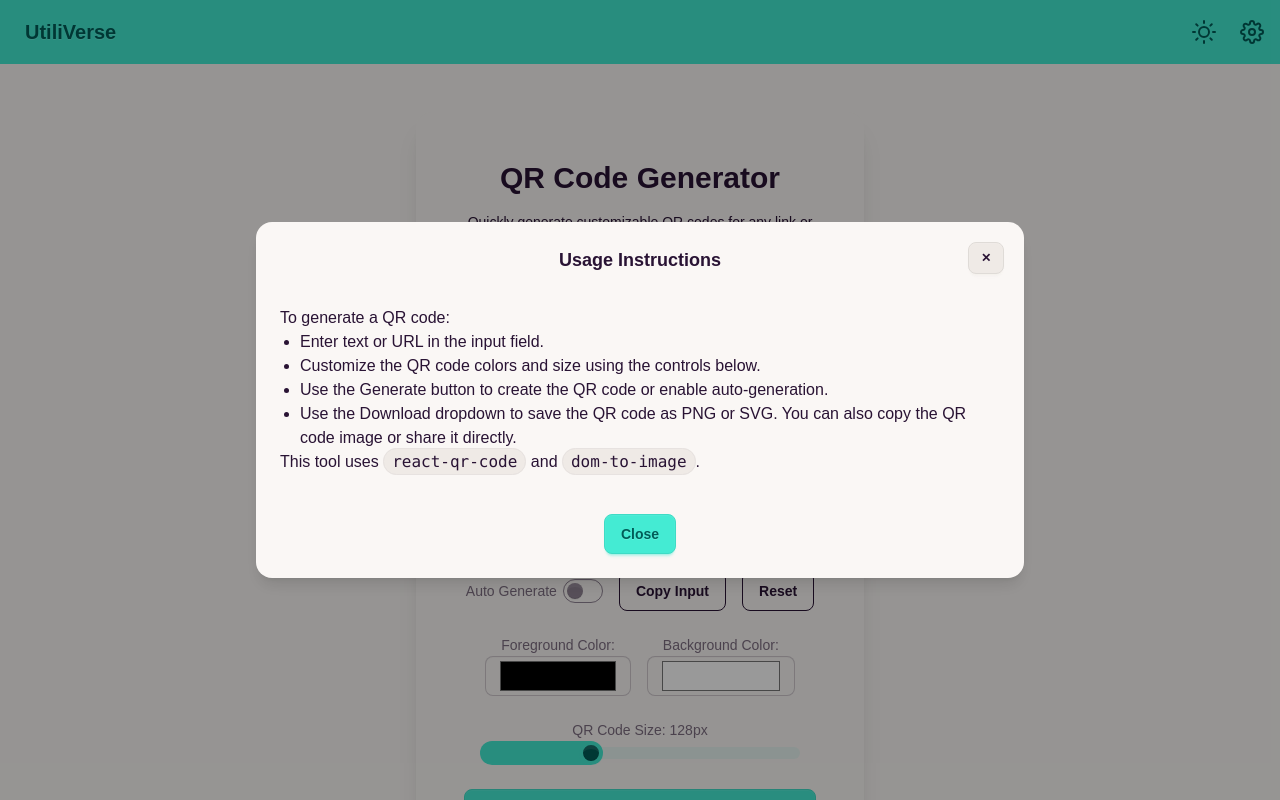
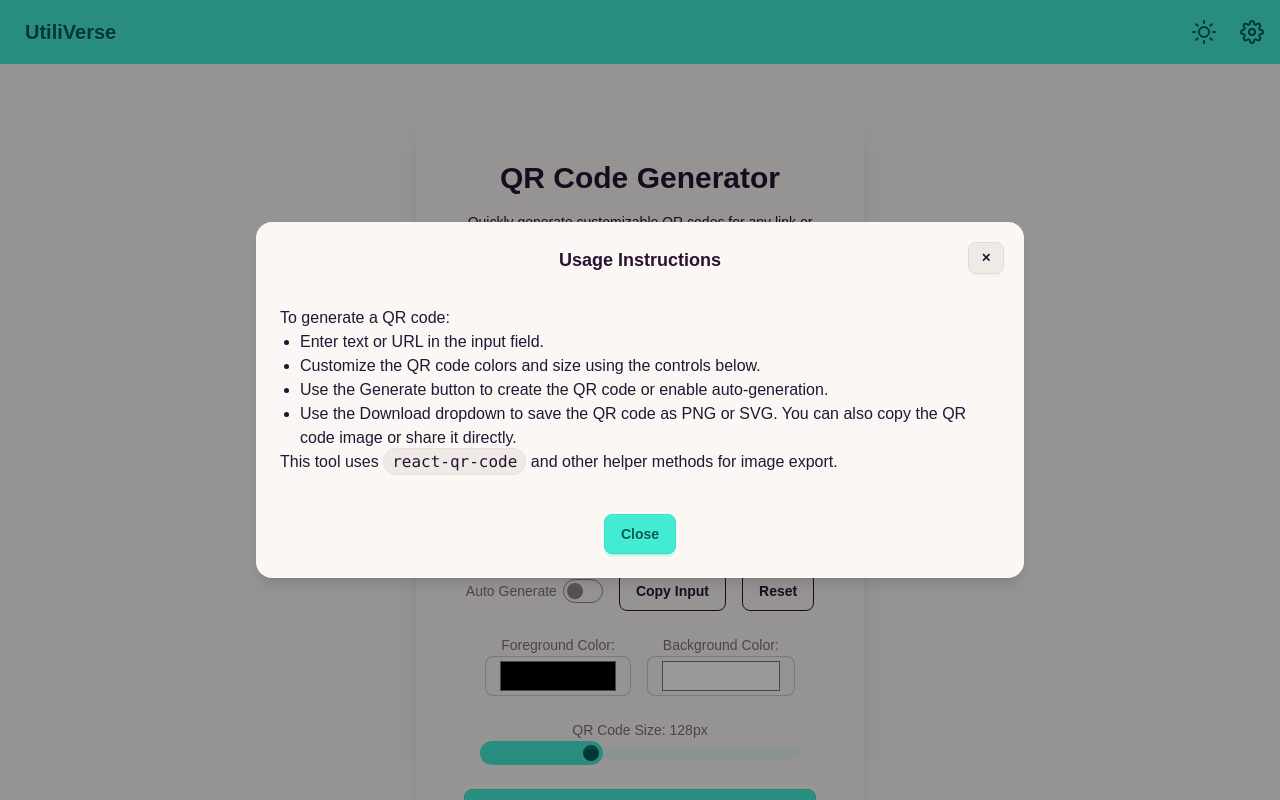
Before and after one commit to Exonymos/utiliverse, a Next.js app: page /tools/qr-code-generator in a window 1280 px wide. Both pictures are taken after a click on the button "How to Use". Shown: the top 800 px of the page. Built offline with nearby package versions, Linux system fonts and the light colour scheme.

Commit message:
Add ToolPageLayout component and refactor Tool Pages to use it

```diff
--- a/src/app/tools/age-calculator/page.jsx
+++ b/src/app/tools/age-calculator/page.jsx
@@ -4,12 +4,10 @@ import React, { useState } from "react";
 import { FiCheck } from "react-icons/fi";
 import { motion } from "framer-motion";
 import useLocalStorage from "../../../hooks/useLocalStorage";
-import UsageModal from "../../../components/UsageModal";
 import toolsData from "../../../data/tools.json";
-import ToolInfo from "../../../components/ToolInfo";
+import ToolPageLayout from "../../../components/ToolPageLayout";
 
 export default function AgeCalculatorPage() {
-  // State hooks for managing input and results
   const [birthDate, setBirthDate] = useLocalStorage(
     "tool_age_calculator_input",
     ""
@@ -20,10 +18,9 @@ export default function AgeCalculatorPage() {
   const [futureDate, setFutureDate] = useState("");
   const [futureAge, setFutureAge] = useState(null);
   const [zodiacSign, setZodiacSign] = useState("");
-  const [usageModalOpen, setUsageModalOpen] = useState(false);
+  const [isUsageModalOpen, setIsUsageModalOpen] = useState(false);
   const tool = toolsData.find((t) => t.id === "age-calculator");
 
-  // Function to calculate age based on birth date
   const calculateAge = () => {
     if (!birthDate) return;
     const birth = new Date(birthDate);
@@ -42,12 +39,10 @@ export default function AgeCalculatorPage() {
     }
     setAgeResult({ years, months, days });
 
-    // Calculate total days lived
     const diffMs = now - birth;
     const diffDays = Math.floor(diffMs / (1000 * 60 * 60 * 24));
     setTotalDays(diffDays);
 
-    // Calculate days until next birthday
     let nextBday = new Date(
       now.getFullYear(),
       birth.getMonth(),
@@ -64,11 +59,9 @@ export default function AgeCalculatorPage() {
     const diffBirthdayDays = Math.ceil(diffBirthdayMs / (1000 * 60 * 60 * 24));
     setNextBirthday(diffBirthdayDays);
 
-    // Determine zodiac sign
     setZodiacSign(getZodiacSign(birth));
   };
 
-  // Function to calculate age on a future date
   const calculateFutureAge = () => {
     if (!birthDate || !futureDate) return;
     const birth = new Date(birthDate);
@@ -88,7 +81,6 @@ export default function AgeCalculatorPage() {
     setFutureAge({ years, months, days });
   };
 
-  // Function to get zodiac sign based on birth date
   const getZodiacSign = (date) => {
     const day = date.getDate();
     const month = date.getMonth() + 1;
@@ -118,7 +110,6 @@ export default function AgeCalculatorPage() {
     return "";
   };
 
-  // Function to reset all input fields and results
   const resetFields = () => {
     setBirthDate("");
     setAgeResult(null);
@@ -129,7 +120,6 @@ export default function AgeCalculatorPage() {
     setFutureAge(null);
   };
 
-  // Funtion to provide a fun future prediction
   const futurePrediction = () => {
     if (!birthDate) return "";
     const birth = new Date(birthDate);
@@ -140,7 +130,6 @@ export default function AgeCalculatorPage() {
     return `In ≈10 years, you will have lived ${diffDays.toLocaleString()} days.`;
   };
 
-  // Usage instructions for the tool
   const usageInstructions = (
     <div>
       <p>To calculate your age:</p>
@@ -162,13 +151,13 @@ export default function AgeCalculatorPage() {
   );
 
   return (
-    <div className="container mx-auto my-8">
-      <div className="flex justify-center">
-        <div className="w-full max-w-md">
-          <ToolInfo tool={tool} onHowToUse={() => setUsageModalOpen(true)} />
-          <div className="card bg-base-100 shadow-xl p-6">
-            <div className="card-body text-center">
-              {/* Birth date input */}
+    <ToolPageLayout
+      tool={tool}
+      isUsageModalOpen={isUsageModalOpen}
+      openUsageModal={() => setIsUsageModalOpen(true)}
+      closeUsageModal={() => setIsUsageModalOpen(false)}
+      usageInstructions={usageInstructions}
+    >
       <div className="form-control mb-4">
         <label className="label">
           <span className="label-text">Enter your birth date:</span>
@@ -180,7 +169,6 @@ export default function AgeCalculatorPage() {
           onChange={(e) => setBirthDate(e.target.value)}
         />
       </div>
-              {/* Calculate Age button */}
       <motion.button
         whileHover={{ scale: 1.02 }}
         className="btn btn-primary mb-4"
@@ -188,7 +176,6 @@ export default function AgeCalculatorPage() {
       >
         Calculate Age <FiCheck className="ml-2" />
       </motion.button>
-              {/* Show additional info only after calculation */}
       {ageResult && (
         <>
           <div className="flex flex-col items-center gap-4 mt-8">
@@ -214,10 +201,7 @@ export default function AgeCalculatorPage() {
               </p>
             )}
           </div>
-
-                  {/* Accordions and Reset Button */}
           <div className="mt-4 space-y-2">
-                    {/* Detailed Age Breakdown & Fun Facts */}
             <div
               tabIndex={0}
               className="collapse collapse-arrow border border-base-300 bg-base-100 rounded-box"
@@ -231,8 +215,7 @@ export default function AgeCalculatorPage() {
                   <>
                     <p className="text-sm text-gray-500">
                       Total weeks lived:{" "}
-                              {Math.floor(totalDays / 7).toLocaleString()}{" "}
-                              weeks.
+                      {Math.floor(totalDays / 7).toLocaleString()} weeks.
                     </p>
                     <p className="text-sm text-gray-500">
                       Total minutes lived:{" "}
@@ -242,17 +225,13 @@ export default function AgeCalculatorPage() {
                 )}
                 {ageResult && (
                   <p className="text-sm text-gray-500">
-                            Age in dog years:{" "}
-                            {(ageResult.years * 7).toLocaleString()} years.
+                    Age in dog years: {(ageResult.years * 7).toLocaleString()}{" "}
+                    years.
                   </p>
                 )}
-                        <p className="text-sm text-gray-500">
-                          {futurePrediction()}
-                        </p>
+                <p className="text-sm text-gray-500">{futurePrediction()}</p>
               </div>
             </div>
-
-                    {/* Future Projections */}
             <div
               tabIndex={1}
               className="collapse collapse-arrow border border-base-300 bg-base-100 rounded-box"
@@ -284,15 +263,12 @@ export default function AgeCalculatorPage() {
                 </motion.button>
                 {futureAge && (
                   <p className="text-sm text-gray-500">
-                            On {futureDate}, you will be {futureAge.years}{" "}
-                            years, {futureAge.months} months, and{" "}
-                            {futureAge.days} days old.
+                    On {futureDate}, you will be {futureAge.years} years,{" "}
+                    {futureAge.months} months, and {futureAge.days} days old.
                   </p>
                 )}
               </div>
             </div>
-
-                    {/* Reset Button */}
             <div className="flex justify-center">
               <motion.button
                 whileHover={{ scale: 1.02 }}
@@ -305,18 +281,6 @@ export default function AgeCalculatorPage() {
           </div>
         </>
       )}
-            </div>
-          </div>
-        </div>
-      </div>
-
-      {/* Usage Modal */}
-      {usageModalOpen && (
-        <UsageModal
-          onClose={() => setUsageModalOpen(false)}
-          instructions={usageInstructions}
-        />
-      )}
-    </div>
+    </ToolPageLayout>
   );
 }
--- a/src/app/tools/bmi-calculator/page.jsx
+++ b/src/app/tools/bmi-calculator/page.jsx
@@ -3,21 +3,18 @@
 import React, { useState } from "react";
 import { FiCheck } from "react-icons/fi";
 import { motion } from "framer-motion";
-import ToolInfo from "../../../components/ToolInfo";
-import UsageModal from "../../../components/UsageModal";
+import useLocalStorage from "../../../hooks/useLocalStorage";
 import toolsData from "../../../data/tools.json";
-import useLocalStorage from "../../../hooks/useLocalStorage";
+import ToolPageLayout from "../../../components/ToolPageLayout";
 
 export default function BMICalculatorPage() {
-  // Use localStorage hook to persist input values
   const [unit, setUnit] = useLocalStorage("tool_bmi_unit", "metric");
   const [weight, setWeight] = useLocalStorage("tool_bmi_weight", "");
   const [height, setHeight] = useLocalStorage("tool_bmi_height", "");
   const [bmi, setBmi] = useState(null);
-  const [usageModalOpen, setUsageModalOpen] = useState(false);
+  const [isUsageModalOpen, setIsUsageModalOpen] = useState(false);
   const tool = toolsData.find((t) => t.id === "bmi-calculator");
 
-  // Function to calculate BMI based on the selected unit
   const calculateBMI = () => {
     if (!weight || !height) return;
     let bmiVal = 0;
@@ -30,14 +27,12 @@ export default function BMICalculatorPage() {
     setBmi(bmiVal.toFixed(2));
   };
 
-  // Function to reset all input fields and results
   const resetFields = () => {
     setWeight("");
     setHeight("");
     setBmi(null);
   };
 
-  // Function to get BMI category based on BMI value
   const getBMICategory = (bmiVal) => {
     const bmiNum = parseFloat(bmiVal);
     if (bmiNum < 18.5) return "Underweight";
@@ -46,7 +41,6 @@ export default function BMICalculatorPage() {
     return "Obese";
   };
 
-  // Usage instructions for the tool
   const usageInstructions = (
     <div>
       <p>To calculate your BMI:</p>
@@ -62,19 +56,17 @@ export default function BMICalculatorPage() {
   );
 
   return (
-    <div className="container mx-auto my-8">
-      <div className="flex justify-center">
-        <div className="w-full max-w-md">
-          <ToolInfo tool={tool} onHowToUse={() => setUsageModalOpen(true)} />
-          <div className="card bg-base-100 shadow-xl p-6">
-            <div className="card-body text-center">
-              {/* Unit toggle */}
+    <ToolPageLayout
+      tool={tool}
+      isUsageModalOpen={isUsageModalOpen}
+      openUsageModal={() => setIsUsageModalOpen(true)}
+      closeUsageModal={() => setIsUsageModalOpen(false)}
+      usageInstructions={usageInstructions}
+    >
       <div className="flex justify-center gap-4 mb-4">
         <button
           onClick={() => setUnit("metric")}
-                  className={`btn ${
-                    unit === "metric" ? "btn-primary" : "btn-outline"
-                  }`}
+          className={`btn ${unit === "metric" ? "btn-primary" : "btn-outline"}`}
         >
           Metric
         </button>
@@ -87,7 +79,6 @@ export default function BMICalculatorPage() {
           Imperial
         </button>
       </div>
-              {/* Weight input */}
       <div className="form-control mb-4">
         <label className="label">
           <span className="label-text">
@@ -102,7 +93,6 @@ export default function BMICalculatorPage() {
           placeholder="Enter weight"
         />
       </div>
-              {/* Height input */}
       <div className="form-control mb-4">
         <label className="label">
           <span className="label-text">
@@ -117,7 +107,6 @@ export default function BMICalculatorPage() {
           placeholder="Enter height"
         />
       </div>
-              {/* Calculate BMI button */}
       <motion.button
         whileHover={{ scale: 1.02 }}
         className="btn btn-primary mb-4"
@@ -125,7 +114,6 @@ export default function BMICalculatorPage() {
       >
         Calculate BMI <FiCheck className="ml-2" />
       </motion.button>
-              {/* Display BMI result */}
       {bmi && (
         <div className="mt-4">
           <h2 className="text-xl font-semibold">Your BMI: {bmi}</h2>
@@ -134,26 +122,11 @@ export default function BMICalculatorPage() {
           </p>
         </div>
       )}
-              {/* Reset button */}
       <div className="flex justify-center mt-4">
-                <button
-                  className="btn btn-outline w-full"
-                  onClick={resetFields}
-                >
+        <button className="btn btn-outline w-full" onClick={resetFields}>
           Reset
         </button>
       </div>
-            </div>
-          </div>
-        </div>
-      </div>
-      {/* Usage Modal */}
-      {usageModalOpen && (
-        <UsageModal
-          onClose={() => setUsageModalOpen(false)}
-          instructions={usageInstructions}
-        />
-      )}
-    </div>
+    </ToolPageLayout>
   );
 }
--- a/src/app/tools/qr-code-generator/page.jsx
+++ b/src/app/tools/qr-code-generator/page.jsx
@@ -4,26 +4,22 @@ import React, { useState, useRef, useEffect } from "react";
 import QRCode from "react-qr-code";
 import { FiCopy, FiShare2, FiCheck, FiChevronDown } from "react-icons/fi";
 import { motion } from "framer-motion";
-import UsageModal from "../../../components/UsageModal";
+import useLocalStorage from "../../../hooks/useLocalStorage";
 import toolsData from "../../../data/tools.json";
-import useLocalStorage from "../../../hooks/useLocalStorage";
-import ToolInfo from "../../../components/ToolInfo";
+import ToolPageLayout from "../../../components/ToolPageLayout";
 
 export default function QRCodeGeneratorPage() {
-  // State hooks for managing input and results
   const [inputText, setInputText] = useLocalStorage("tool_qrcode_input", "");
   const [qrValue, setQRValue] = useState("");
-  const [usageModalOpen, setUsageModalOpen] = useState(false);
+  const [isUsageModalOpen, setIsUsageModalOpen] = useState(false);
   const [toastMsg, setToastMsg] = useState("");
   const [qrColor, setQrColor] = useState("#000000");
   const [qrBgColor, setQrBgColor] = useState("#ffffff");
   const [qrSize, setQrSize] = useState(128);
   const [autoGenerate, setAutoGenerate] = useState(false);
   const qrRef = useRef(null);
-
   const tool = toolsData.find((t) => t.id === "qr-code-generator");
 
-  // Auto-generate QR code
   useEffect(() => {
     if (autoGenerate) {
       const handler = setTimeout(() => {
@@ -33,12 +29,10 @@ export default function QRCodeGeneratorPage() {
     }
   }, [inputText, autoGenerate]);
 
-  // Function to generate QR code
   const generateQRCode = () => {
     setQRValue(inputText);
   };
 
-  // Function to reset all input fields and results
   const resetFields = () => {
     setInputText("");
     setQRValue("");
@@ -47,18 +41,15 @@ export default function QRCodeGeneratorPage() {
     setQrSize(128);
   };
 
-  // Function to copy input text to clipboard
   const copyInputText = async () => {
     try {
       await navigator.clipboard.writeText(inputText);
       showToast("Input text copied!");
     } catch (error) {
-      console.error("Copy text failed", error);
       showToast("Copy text failed.");
     }
   };
 
-  // Function to download QR code as SVG
   const downloadQRCodeSVG = () => {
     if (qrRef.current) {
       const svg = qrRef.current.querySelector("svg");
@@ -79,13 +70,6 @@ export default function QRCodeGeneratorPage() {
     }
   };
 
-  // Function to show toast notification
-  const showToast = (msg) => {
-    setToastMsg(msg);
-    setTimeout(() => setToastMsg(""), 1500);
-  };
-
-  // Function to export QR code as PNG
   const exportQRCodeAsPNG = async () => {
     if (!qrRef.current) return null;
     try {
@@ -101,12 +85,10 @@ export default function QRCodeGeneratorPage() {
       context.drawImage(img, 0, 0);
       return canvas.toDataURL("image/png");
     } catch (error) {
-      console.error("Error converting to PNG", error);
       return null;
     }
   };
 
-  // Function to download QR code as PNG
   const downloadQRCode = async () => {
     const dataUrl = await exportQRCodeAsPNG();
     if (dataUrl) {
@@ -120,7 +102,6 @@ export default function QRCodeGeneratorPage() {
     }
   };
 
-  // Function to copy QR code image to clipboard
   const copyQRCode = async () => {
     if (!navigator.clipboard || !navigator.clipboard.write) {
       showToast("Image copy not supported on this device.");
@@ -136,13 +117,11 @@ export default function QRCodeGeneratorPage() {
         ]);
         showToast("Image copied!");
       } catch (err) {
-        console.error("Failed to copy image", err);
         showToast("Copy failed.");
       }
     }
   };
 
-  // Function to share QR code image
   const shareQRCode = async () => {
     const dataUrl = await exportQRCodeAsPNG();
     if (dataUrl) {
@@ -161,13 +140,16 @@ export default function QRCodeGeneratorPage() {
         });
         showToast("Shared!");
       } catch (error) {
-        console.error("Share failed", error);
         showToast("Share failed.");
       }
     }
   };
 
-  // Usage instructions for the tool
+  const showToast = (msg) => {
+    setToastMsg(msg);
+    setTimeout(() => setToastMsg(""), 1500);
+  };
+
   const usageInstructions = (
     <div>
       <p>To generate a QR code:</p>
@@ -184,20 +166,20 @@ export default function QRCodeGeneratorPage() {
         </li>
       </ul>
       <p>
-        This tool uses <code>react-qr-code</code> and <code>dom-to-image</code>.
+        This tool uses <code>react-qr-code</code> and other helper methods for
+        image export.
       </p>
     </div>
   );
 
   return (
-    <div className="container mx-auto my-8">
-      <div className="flex justify-center">
-        <div className="w-full max-w-md">
-          <ToolInfo tool={tool} onHowToUse={() => setUsageModalOpen(true)} />
-
-          <div className="card bg-base-100 shadow-xl p-6">
-            <div className="card-body text-center">
-              {/* Input field */}
+    <ToolPageLayout
+      tool={tool}
+      isUsageModalOpen={isUsageModalOpen}
+      openUsageModal={() => setIsUsageModalOpen(true)}
+      closeUsageModal={() => setIsUsageModalOpen(false)}
+      usageInstructions={usageInstructions}
+    >
       <div className="form-control mb-4">
         <label className="label">
           <span className="label-text">Enter text or URL:</span>
@@ -210,8 +192,6 @@ export default function QRCodeGeneratorPage() {
           onChange={(e) => setInputText(e.target.value)}
         />
       </div>
-
-              {/* Auto Generate toggle, Copy Input & Reset buttons */}
       <div className="flex flex-col md:flex-row justify-center items-center gap-4 mb-4">
         <label className="cursor-pointer label">
           <span className="label-text">Auto Generate</span>
@@ -222,23 +202,13 @@ export default function QRCodeGeneratorPage() {
             onChange={(e) => setAutoGenerate(e.target.checked)}
           />
         </label>
-                <motion.button
-                  whileHover={{ scale: 1.02 }}
-                  className="btn btn-outline"
-                  onClick={copyInputText}
-                >
+        <button onClick={copyInputText} className="btn btn-outline">
           Copy Input
-                </motion.button>
-                <motion.button
-                  whileHover={{ scale: 1.02 }}
-                  className="btn btn-outline"
-                  onClick={resetFields}
-                >
+        </button>
+        <button onClick={resetFields} className="btn btn-outline">
           Reset
-                </motion.button>
+        </button>
       </div>
-
-              {/* Color pickers */}
       <div className="flex flex-col md:flex-row gap-4 mb-4 justify-center">
         <div className="form-control">
           <label className="label">
@@ -263,8 +233,6 @@ export default function QRCodeGeneratorPage() {
           />
         </div>
       </div>
-
-              {/* QR Code size slider */}
       <div className="form-control mb-4">
         <label className="label">
           <span className="label-text">QR Code Size: {qrSize}px</span>
@@ -278,8 +246,6 @@ export default function QRCodeGeneratorPage() {
           className="range range-primary"
         />
       </div>
-
-              {/* Generate button */}
       <motion.button
         whileHover={{ scale: 1.02 }}
         className="btn btn-primary mb-4"
@@ -287,8 +253,6 @@ export default function QRCodeGeneratorPage() {
       >
         Generate <FiCheck className="ml-2" />
       </motion.button>
-
-              {/* QR Code preview and actions */}
       {qrValue && (
         <div className="flex flex-col items-center gap-4 mt-8">
           <div
@@ -304,14 +268,9 @@ export default function QRCodeGeneratorPage() {
             />
           </div>
           <div className="flex flex-col gap-4 w-full">
-                    {/* Download dropdown */}
-                    <div className="w-full">
             <div className="dropdown">
               <motion.button whileHover={{ x: 5 }} className="w-full">
-                          <label
-                            tabIndex={0}
-                            className="btn btn-primary w-full"
-                          >
+                <label tabIndex={0} className="btn btn-primary w-full">
                   Download <FiChevronDown />
                 </label>
               </motion.button>
@@ -320,30 +279,24 @@ export default function QRCodeGeneratorPage() {
                 className="dropdown-content menu p-2 shadow bg-base-100 rounded-box w-full"
               >
                 <li>
-                            <button onClick={downloadQRCode}>
-                              Download PNG
-                            </button>
+                  <button onClick={downloadQRCode}>Download PNG</button>
                 </li>
                 <li>
-                            <button onClick={downloadQRCodeSVG}>
-                              Download SVG
-                            </button>
+                  <button onClick={downloadQRCodeSVG}>Download SVG</button>
                 </li>
               </ul>
             </div>
-                    </div>
-                    {/* Copy and Share buttons */}
             <div className="flex flex-col md:flex-row gap-4 w-full">
               <motion.button
                 whileHover={{ x: 5 }}
-                        className="btn btn-secondary w-full md:flex-1 h-10 md:h-10"
+                className="btn btn-secondary w-full md:flex-1 h-10"
                 onClick={copyQRCode}
               >
                 Copy Image <FiCopy />
               </motion.button>
               <motion.button
                 whileHover={{ x: 5 }}
-                        className="btn btn-accent w-full md:flex-1 h-10 md:h-10"
+                className="btn btn-accent w-full md:flex-1 h-10"
                 onClick={shareQRCode}
               >
                 Share <FiShare2 />
@@ -352,25 +305,11 @@ export default function QRCodeGeneratorPage() {
           </div>
         </div>
       )}
-            </div>
-          </div>
-        </div>
-      </div>
-
-      {/* Toast notification */}
       {toastMsg && (
         <div className="toast toast-center">
           <div className="alert alert-info">{toastMsg}</div>
         </div>
       )}
-
-      {/* Usage modal */}
-      {usageModalOpen && (
-        <UsageModal
-          onClose={() => setUsageModalOpen(false)}
-          instructions={usageInstructions}
-        />
-      )}
-    </div>
+    </ToolPageLayout>
   );
 }
--- /dev/null
+++ b/src/components/ToolPageLayout.jsx
@@ -0,0 +1,33 @@
+// src/components/ToolPageLayout.jsx
+"use client";
+import React from "react";
+import ToolInfo from "./ToolInfo";
+import UsageModal from "./UsageModal";
+
+export default function ToolPageLayout({
+  tool,
+  isUsageModalOpen,
+  openUsageModal,
+  closeUsageModal,
+  usageInstructions,
+  children,
+}) {
+  return (
+    <div className="container mx-auto my-8">
+      <div className="flex justify-center">
+        <div className="w-full max-w-md">
+          <ToolInfo tool={tool} onHowToUse={openUsageModal} />
+          <div className="card bg-base-100 shadow-xl p-6">
+            <div className="card-body text-center">{children}</div>
+          </div>
+        </div>
+      </div>
+      {isUsageModalOpen && (
+        <UsageModal
+          onClose={closeUsageModal}
+          instructions={usageInstructions}
+        />
+      )}
+    </div>
+  );
+}
```
Lines whose indentation alone changed are shown as unchanged.
